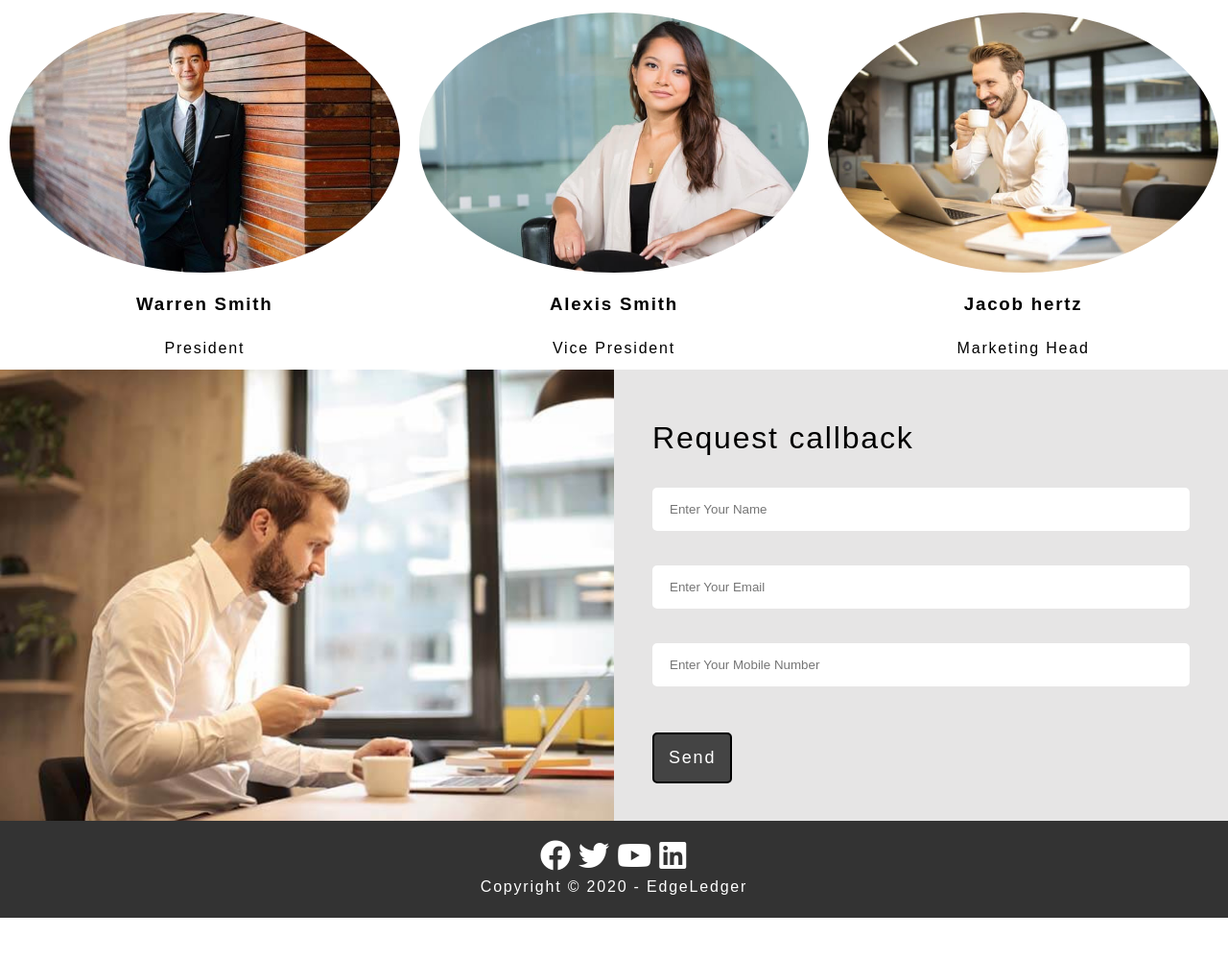
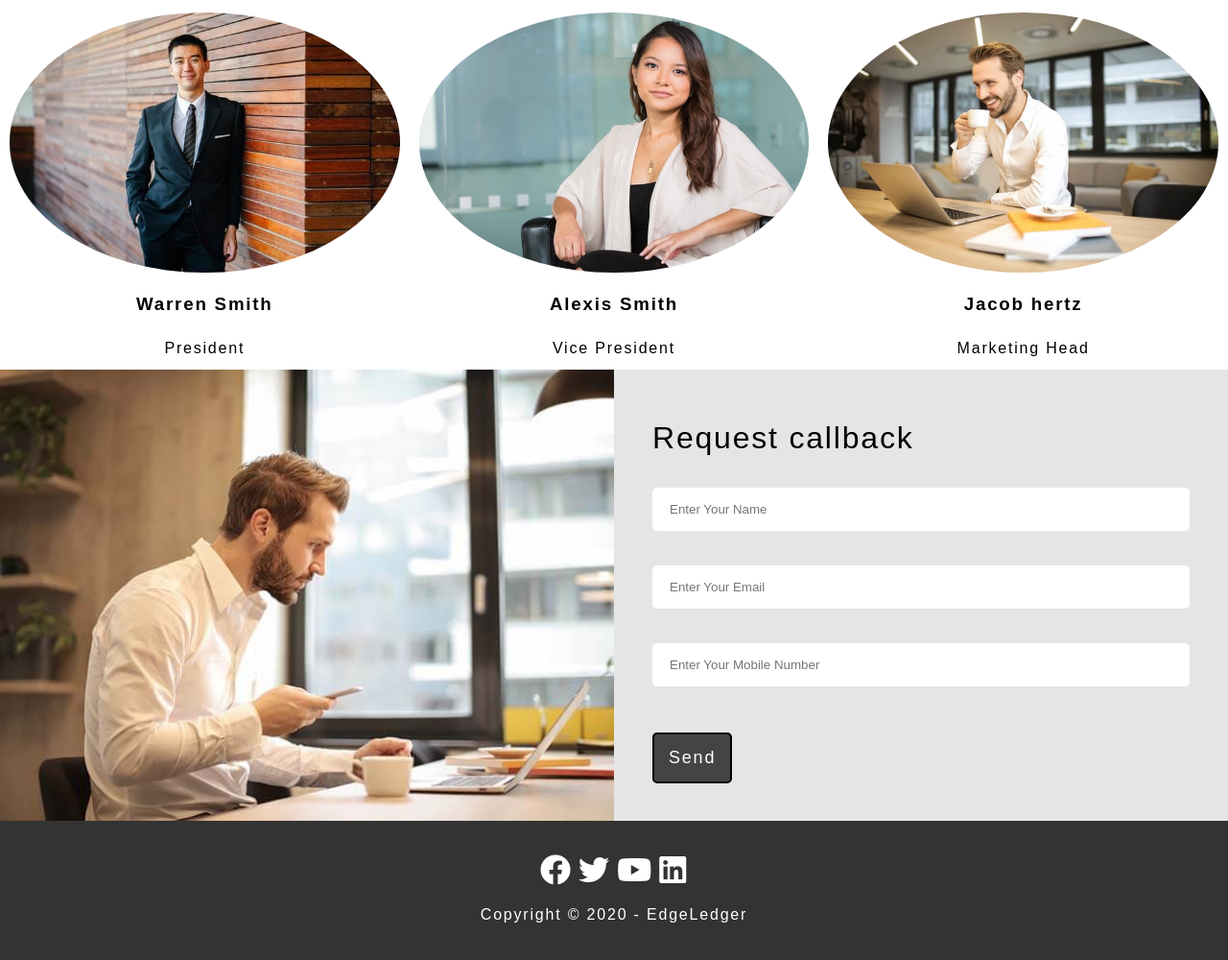
Before and after one commit to ManavS1/EdgeLedger_Webiste_Temp, a plain HTML site: page index.html in a window 1280 px wide. Shown: the part 2926-3926 px from the top of the page at 96% size. Before the commit the page ends 3882 px from the top, so only its background shows below. Drawn offline with Linux system fonts and the light colour scheme.

Commit message:
minor changes

```diff
--- a/css/style.css
+++ b/css/style.css
@@ -323,13 +323,14 @@ a {
 /* footer Section Styling */
 
 footer{
-    padding: 20px 0;
+    padding: 35px 0;
     background:#333;
     color: #fff;
 }
 
 .footer_items{
     text-align: center;
+    line-height: 40px;
 }
 
 .footer_items a:hover{
```
